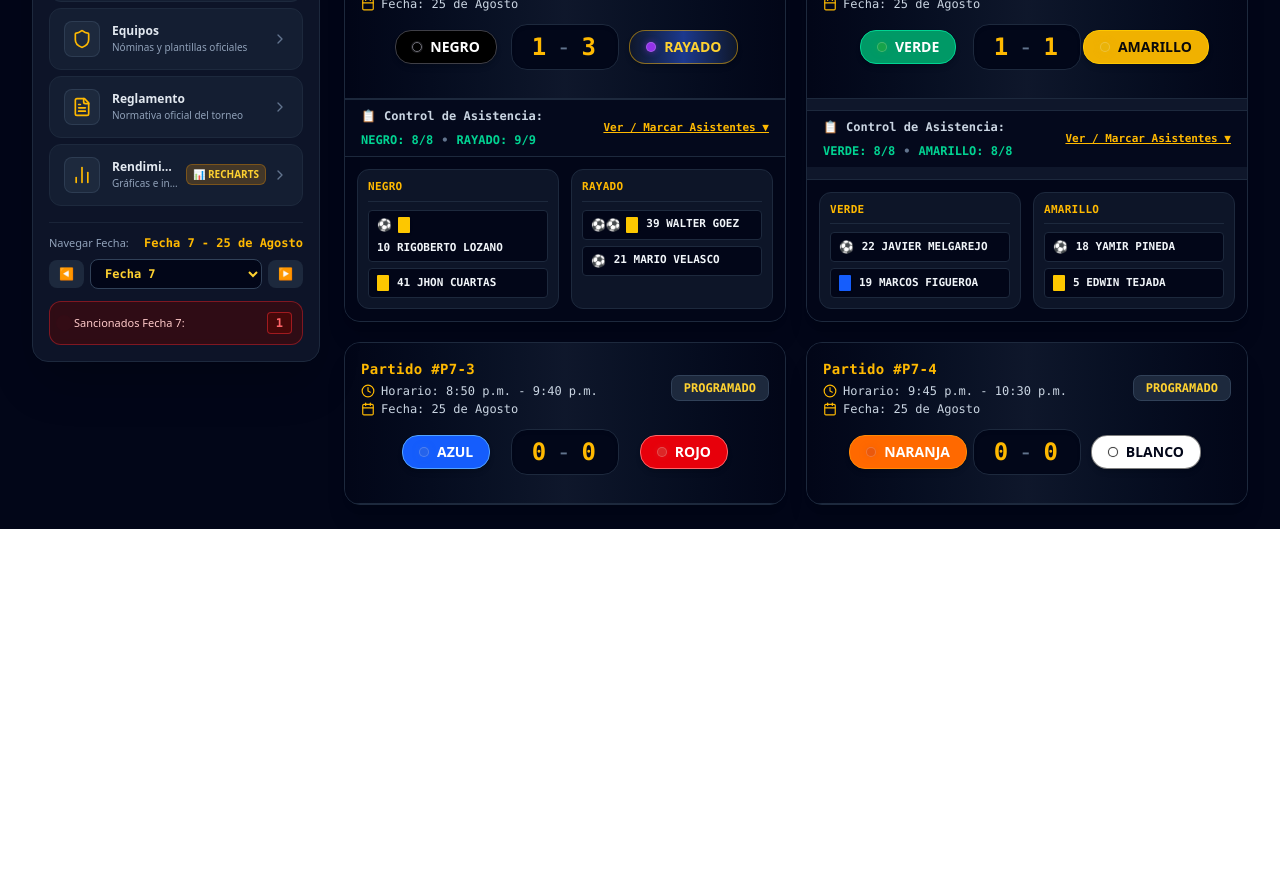
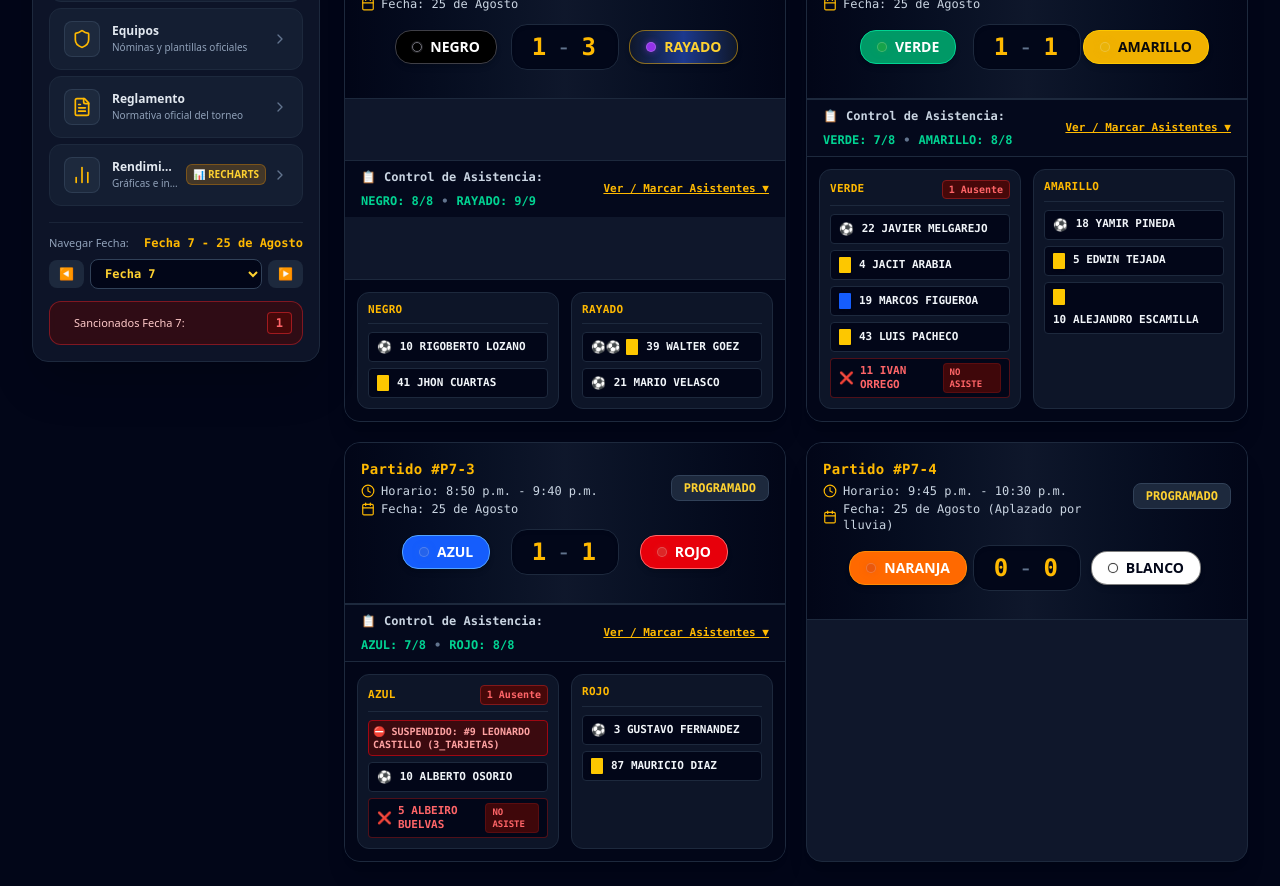
Before and after one commit to fundigecolui/CAMPEONATO-BANQUITA, a React (Vite) app: page / in a window 1280 px wide. Shown: the part 580-1466 px from the top of the page. Before the commit the page ends 1109 px from the top, so only its background shows below. Built offline with nearby package versions, Linux system fonts and the light colour scheme.

Commit message:
feat: add support for match suspension status
Introduce 'SUSPENDIDO' status for matches and update UI components to display suspension labels. Clean up suspension indicators in the performance report and update 2026-2 edition data.

```diff
--- a/src/App.tsx
+++ b/src/App.tsx
@@ -62,7 +62,7 @@ const getInitialDataForEdition = (editionId: string) => {
       matches: MATCHES_2026_2,
       currentFecha: 7,
       maxUnlockedFecha: 14,
-      v: 70,
+      v: 74,
     };
   }
   if (editionId === '2026-1') {
--- a/src/components/FechaMatchLogger.tsx
+++ b/src/components/FechaMatchLogger.tsx
@@ -363,6 +363,10 @@ export const FechaMatchLogger: React.FC<FechaMatchLoggerProps> = ({
                         </span>
                         <span>EN VIVO</span>
                       </div>
+                    ) : match.status === 'SUSPENDIDO' ? (
+                      <span className="px-3 py-1 rounded-lg bg-sky-950/90 border border-sky-500/80 text-sky-300 font-bold text-xs font-mono flex items-center gap-1 shadow-md">
+                        🌧️ SUSPENDIDO
+                      </span>
                     ) : match.status === 'FINALIZADO' || (match.isPlayed && match.status !== 'PROGRAMADO') ? (
                       <span className="px-3 py-1 rounded-lg bg-emerald-950/60 border border-emerald-500/80 text-emerald-400 font-bold text-xs font-mono">
                         FINALIZADO
@@ -375,7 +379,6 @@ export const FechaMatchLogger: React.FC<FechaMatchLoggerProps> = ({
 
                     {isEditMode && onUpdateMatchStatus && !isMatchCancelledByElimination && (
                       <div className="flex items-center gap-1 bg-slate-950/80 p-0.5 rounded-lg border border-slate-800">
-
                         <button
                           onClick={() => onUpdateMatchStatus(match.id, 'EN_VIVO')}
                           title="Marcar como Partido En Vivo"
@@ -397,6 +400,17 @@ export const FechaMatchLogger: React.FC<FechaMatchLoggerProps> = ({
                           }`}
                         >
                           ✓ FIN
+                        </button>
+                        <button
+                          onClick={() => onUpdateMatchStatus(match.id, 'SUSPENDIDO')}
+                          title="Marcar como Suspendido (por lluvia / fuerza mayor)"
+                          className={`px-1.5 py-0.5 rounded text-[10px] font-extrabold transition cursor-pointer ${
+                            match.status === 'SUSPENDIDO'
+                              ? 'bg-sky-600 text-white'
+                              : 'text-slate-400 hover:text-sky-400'
+                          }`}
+                        >
+                          🌧️ SUSP
                         </button>
                         <button
                           onClick={() => onUpdateMatchStatus(match.id, 'PROGRAMADO')}
--- a/src/components/SeasonPerformanceReport.tsx
+++ b/src/components/SeasonPerformanceReport.tsx
@@ -395,7 +395,7 @@ export const SeasonPerformanceReport: React.FC<SeasonPerformanceReportProps> = (
                       <td className="py-2 px-3 text-center">
                         {p.isCurrentlySuspended ? (
                           <span className="px-2 py-0.5 rounded bg-red-950 text-red-400 border border-red-800 font-bold text-[10px]">
-                            ⚠️ SUSPENDIDO ({p.suspensionReason})
+                            ⚠️ SUSPENDIDO
                           </span>
                         ) : p.amarillas % 3 === 2 ? (
                           <span className="px-2 py-0.5 rounded bg-yellow-950 text-yellow-400 border border-yellow-800 font-bold text-[10px]">
--- a/src/data/edition2026_2.ts
+++ b/src/data/edition2026_2.ts
@@ -150,11 +150,14 @@ export const CARDS_2026_2: CardRecord[] = [
   { id: 'c6-7', playerId: 406, fecha: 6, type: 'AZUL', createdAt: new Date('2026-08-20').toISOString() }, // LEONARDO CASTILLO (AZUL) - Azul
 
   // Fecha 7 (25 de Agosto)
-  { id: 'c7-1', playerId: 417, fecha: 7, type: 'AMARILLA', createdAt: new Date('2026-08-25').toISOString() }, // RIGOBERTO LOZANO (NEGRO) - Amarilla
   { id: 'c7-2', playerId: 421, fecha: 7, type: 'AMARILLA', createdAt: new Date('2026-08-25').toISOString() }, // JHON CUARTAS (NEGRO) - Amarilla
   { id: 'c7-3', playerId: 436, fecha: 7, type: 'AMARILLA', createdAt: new Date('2026-08-25').toISOString() }, // WALTER GOEZ (RAYADO) - Amarilla
   { id: 'c7-4', playerId: 410, fecha: 7, type: 'AZUL', createdAt: new Date('2026-08-25').toISOString() }, // MARCOS FIGUEROA (VERDE) - Azul
   { id: 'c7-5', playerId: 450, fecha: 7, type: 'AMARILLA', createdAt: new Date('2026-08-25').toISOString() }, // EDWIN TEJADA (AMARILLO) - Amarilla
+  { id: 'c7-6', playerId: 411, fecha: 7, type: 'AMARILLA', createdAt: new Date('2026-08-25').toISOString() }, // LUIS PACHECO (VERDE) - Amarilla
+  { id: 'c7-7', playerId: 449, fecha: 7, type: 'AMARILLA', createdAt: new Date('2026-08-25').toISOString() }, // ALEJANDRO ESCAMILLA (AMARILLO) - Amarilla
+  { id: 'c7-8', playerId: 416, fecha: 7, type: 'AMARILLA', createdAt: new Date('2026-08-25').toISOString() }, // JACIT ARABIA (VERDE) - Amarilla
+  { id: 'c7-9', playerId: 442, fecha: 7, type: 'AMARILLA', createdAt: new Date('2026-08-25').toISOString() }, // MAURICIO DIAZ (ROJO) - Amarilla
 ];
 
 export const GOALS_2026_2: GoalRecord[] = [
@@ -292,6 +295,10 @@ export const GOALS_2026_2: GoalRecord[] = [
   // VERDE (1) vs AMARILLO (1)
   { id: 'g7-5', playerId: 412, fecha: 7, teamId: 'VERDE', createdAt: new Date('2026-08-25').toISOString() }, // JAVIER MELGAREJO (VERDE)
   { id: 'g7-6', playerId: 451, fecha: 7, teamId: 'AMARILLO', createdAt: new Date('2026-08-25').toISOString() }, // YAMIR PINEDA (AMARILLO)
+
+  // AZUL (1) vs ROJO (1)
+  { id: 'g7-7', playerId: 401, fecha: 7, teamId: 'AZUL', createdAt: new Date('2026-08-25').toISOString() }, // ALBERTO OSORIO (AZUL)
+  { id: 'g7-8', playerId: 446, fecha: 7, teamId: 'ROJO', createdAt: new Date('2026-08-25').toISOString() }, // GUSTAVO FERNANDEZ (ROJO)
 ];
 
 // Official Fechas for II Semestre 2026 (Vuelta 1: Fechas 1 a 7, Vuelta 2: Fechas 8 a 14)
@@ -667,12 +674,36 @@ const INITIAL_FECHAS_2026_2: Match[] = [
     status: 'FINALIZADO',
     dateStr: '25 de Agosto',
     attendance: {
-      homePlayerIds: [409, 410, 411, 412, 413, 414, 415, 416],
+      homePlayerIds: [409, 410, 411, 412, 413, 414, 416], // Sin asistencia: Ivan / Juan Orrego (415)
       awayPlayerIds: [449, 450, 451, 452, 453, 454, 455, 456],
     },
   },
-  { id: 'P7-3', fecha: 7, homeTeamId: 'AZUL', awayTeamId: 'ROJO', homeGoals: 0, awayGoals: 0, isPlayed: false, dateStr: '25 de Agosto' },
-  { id: 'P7-4', fecha: 7, homeTeamId: 'NARANJA', awayTeamId: 'BLANCO', homeGoals: 0, awayGoals: 0, isPlayed: false, dateStr: '25 de Agosto' },
+  {
+    id: 'P7-3',
+    fecha: 7,
+    homeTeamId: 'AZUL',
+    awayTeamId: 'ROJO',
+    homeGoals: 1,
+    awayGoals: 1,
+    isPlayed: true,
+    status: 'FINALIZADO',
+    dateStr: '25 de Agosto',
+    attendance: {
+      homePlayerIds: [401, 402, 403, 404, 406, 407, 408], // Sin asistencia: Albeiro Buelvas (405)
+      awayPlayerIds: [441, 442, 443, 444, 445, 446, 447, 448],
+    },
+  },
+  {
+    id: 'P7-4',
+    fecha: 7,
+    homeTeamId: 'NARANJA',
+    awayTeamId: 'BLANCO',
+    homeGoals: 0,
+    awayGoals: 0,
+    isPlayed: false,
+    status: 'SUSPENDIDO',
+    dateStr: '25 de Agosto (Aplazado por lluvia)',
+  },
 
   // ==========================================
   // II RONDA (FECHAS 8 a 14) - CALENDARIO OFICIAL
--- a/src/types.ts
+++ b/src/types.ts
@@ -62,7 +62,7 @@ export interface Match {
   played?: boolean;
   homePenalties?: number;
   awayPenalties?: number;
-  status?: 'PROGRAMADO' | 'EN_VIVO' | 'FINALIZADO';
+  status?: 'PROGRAMADO' | 'EN_VIVO' | 'FINALIZADO' | 'SUSPENDIDO';
   dateStr?: string;
   time?: string;
   attendance?: {
```
